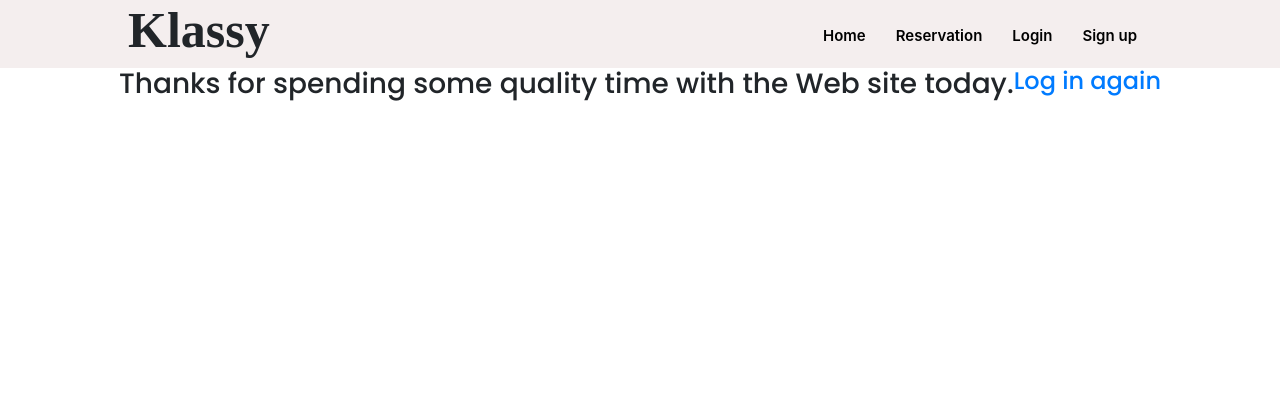
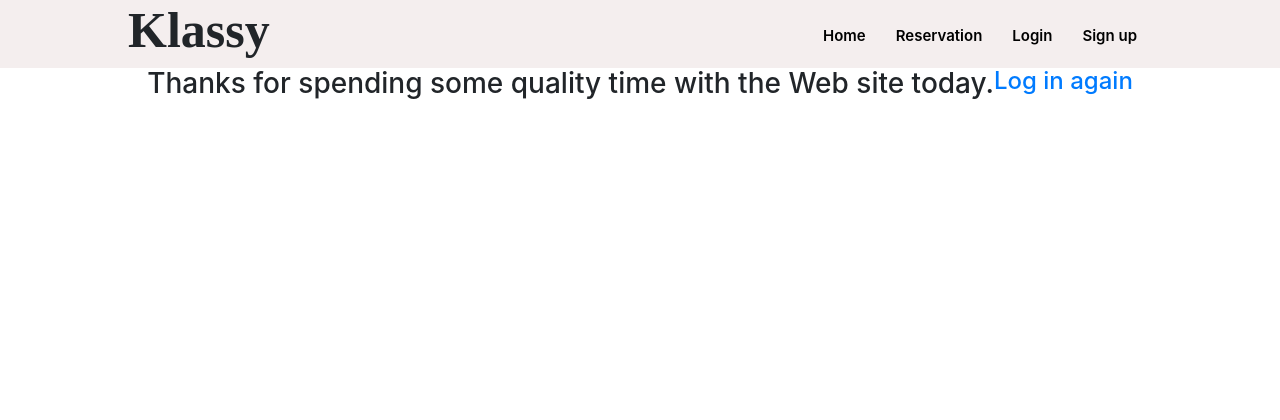
Before and after one commit to damndelion/damndelion.github.io, a Django app: page /accounts/logout/ in a window 1280 px wide. Shown: the top 420 px of the page. Run offline with Django 4.2, Linux system fonts and the light colour scheme; some libraries are stand-ins or nearby versions.

```diff
--- a/first_django_project/bookr/templates/registration/logged_out.html
+++ b/first_django_project/bookr/templates/registration/logged_out.html
@@ -13,7 +13,6 @@
     .content{
         display: block;
         margin-top: 5%;
-        font-family:'Poppins', sans-serif;
         justify-content: center;
     }
     footer{
```
Also changed, not shown: first_django_project/bookr/db.sqlite3.
